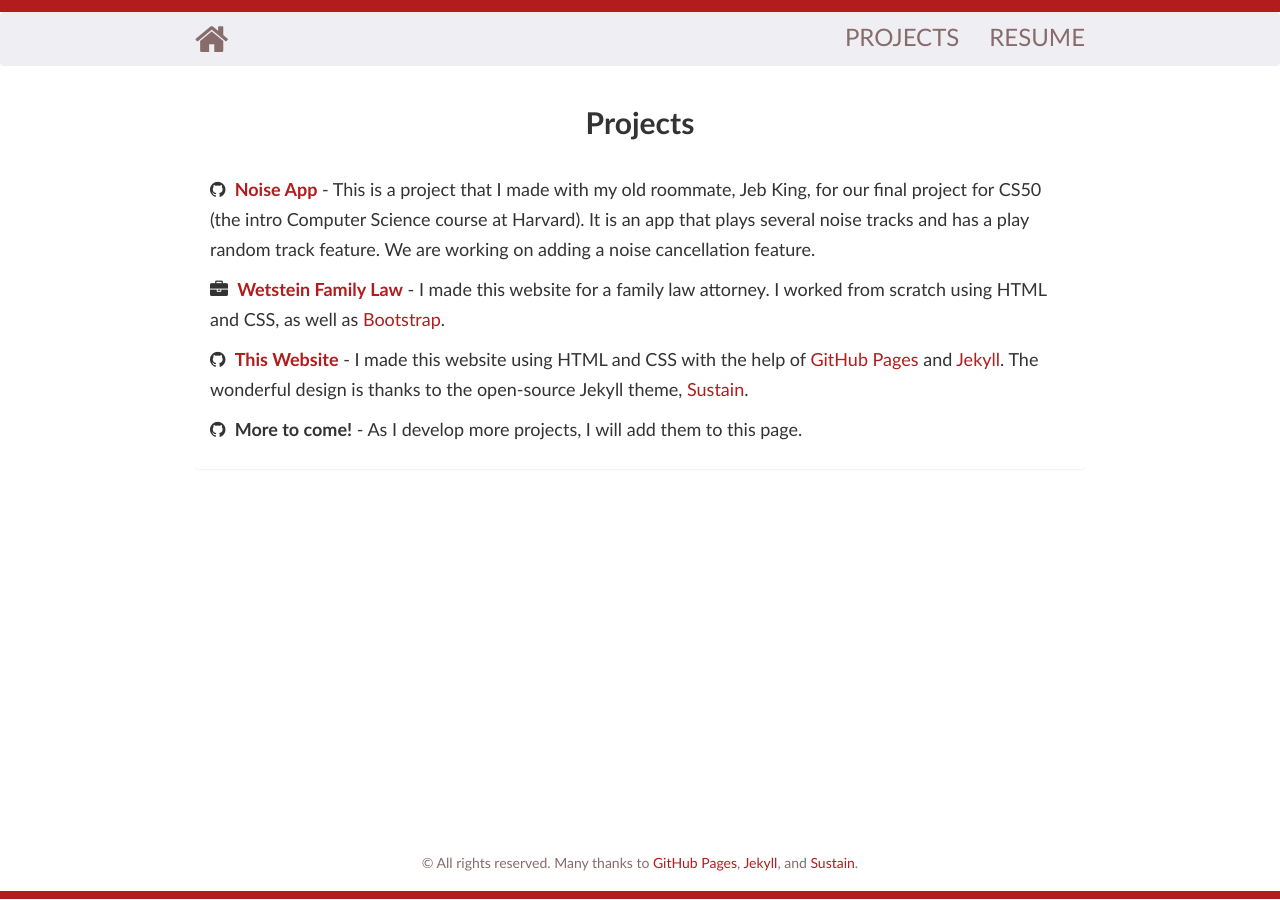
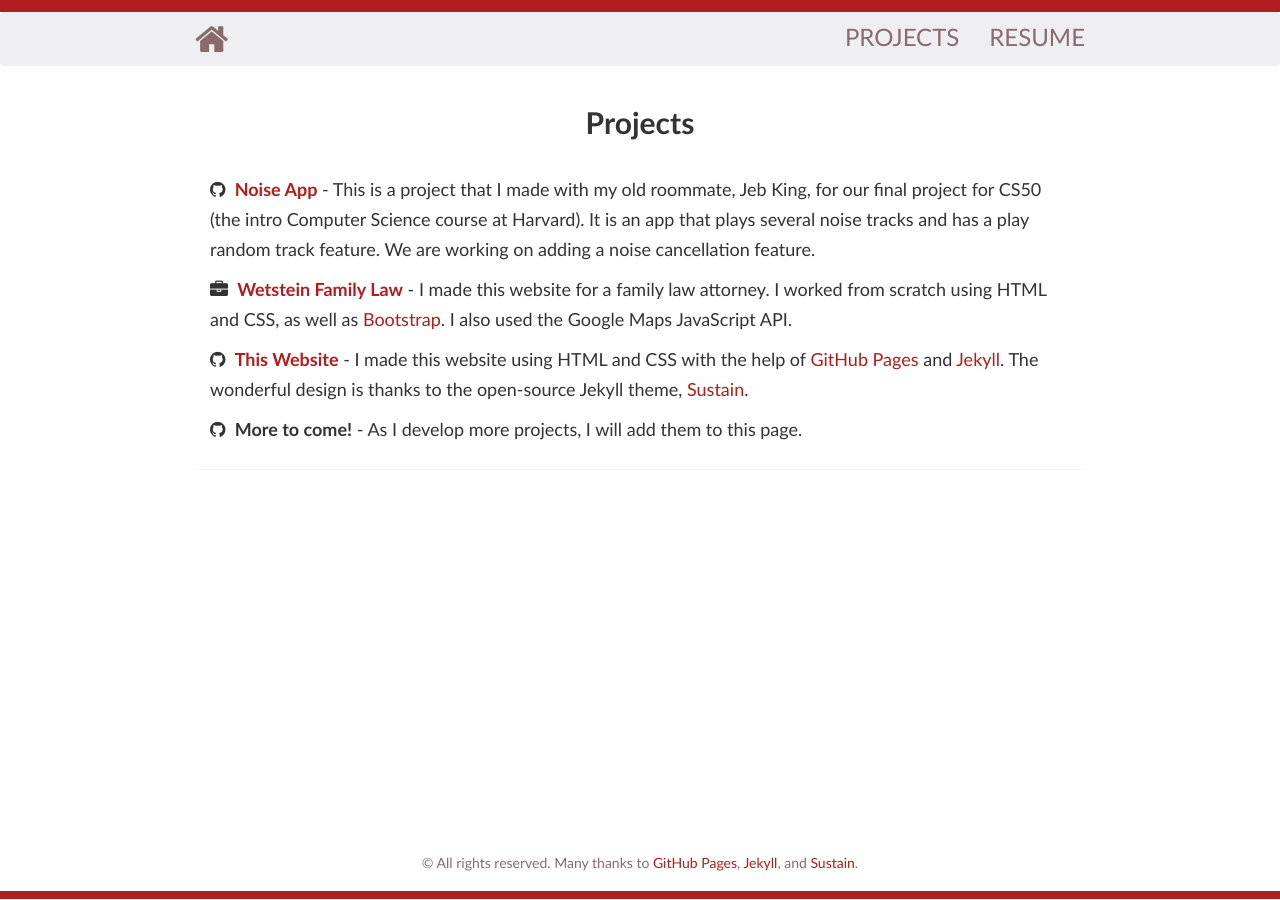
Before and after one commit to zachdietz1/home, a Jekyll site: the page built from projects.html, in a window 1280 px wide. Built offline with Jekyll 4.4.1, drawn with Linux system fonts in a browser that asks for light colours; nearby versions of some CDN libraries.

Commit message:
updated projects

```diff
--- a/_includes/projects.html
+++ b/_includes/projects.html
@@ -9,7 +9,7 @@
 		</h5>
 		<h5>
 			<i class="fa fa-briefcase"></i>&nbsp;&nbsp;<strong><a href="http://wetsteinfamilylaw.com" target="_blank">Wetstein Family Law</a></strong>
-			- I made this website for a family law attorney. I worked from scratch using HTML and CSS, as well as <a href="http://getbootstrap.com" target="_blank">Bootstrap</a>.
+			- I made this website for a family law attorney. I worked from scratch using HTML and CSS, as well as <a href="http://getbootstrap.com" target="_blank">Bootstrap</a>. I also used the Google Maps JavaScript API.
 		</h5>
 		<h5>
 			<i class="fa fa-github"></i>&nbsp;&nbsp;<strong><a href="https://zachdietz1.github.io/" target="_blank">This Website</a></strong>
```
